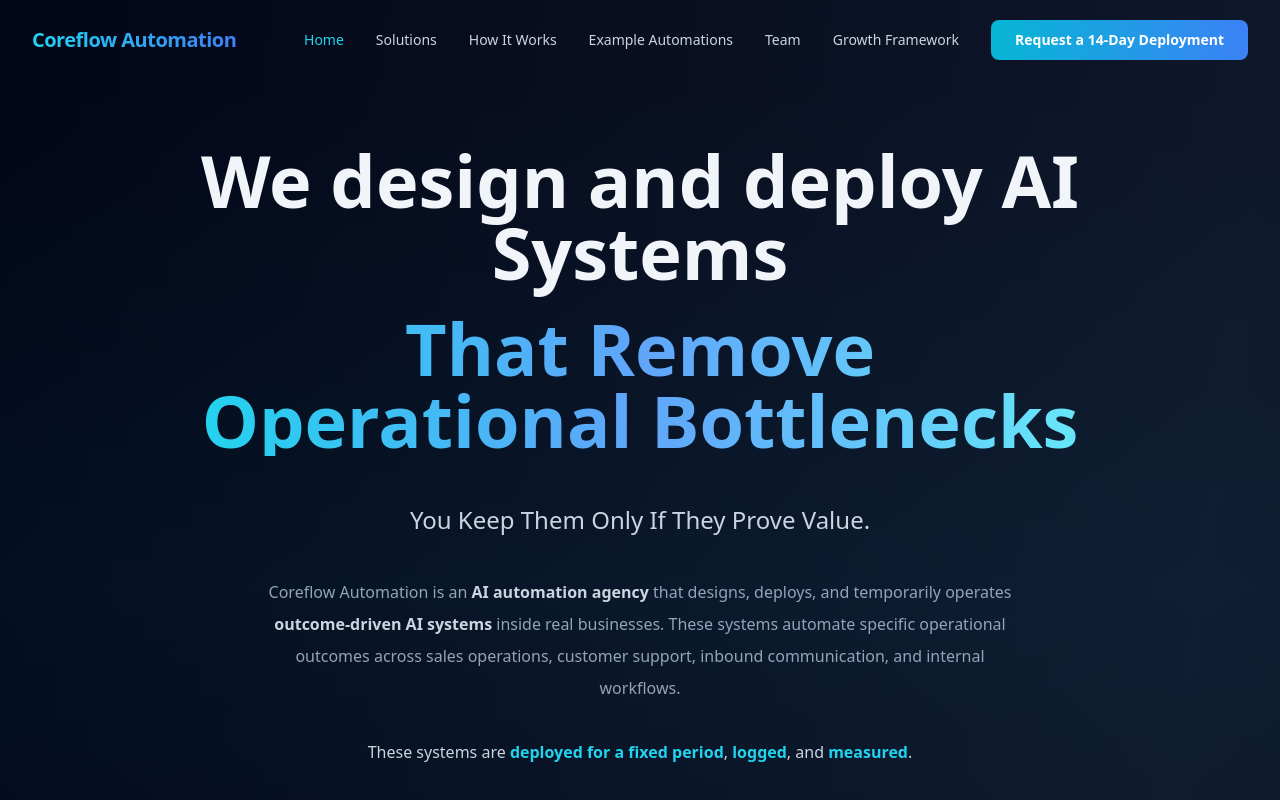
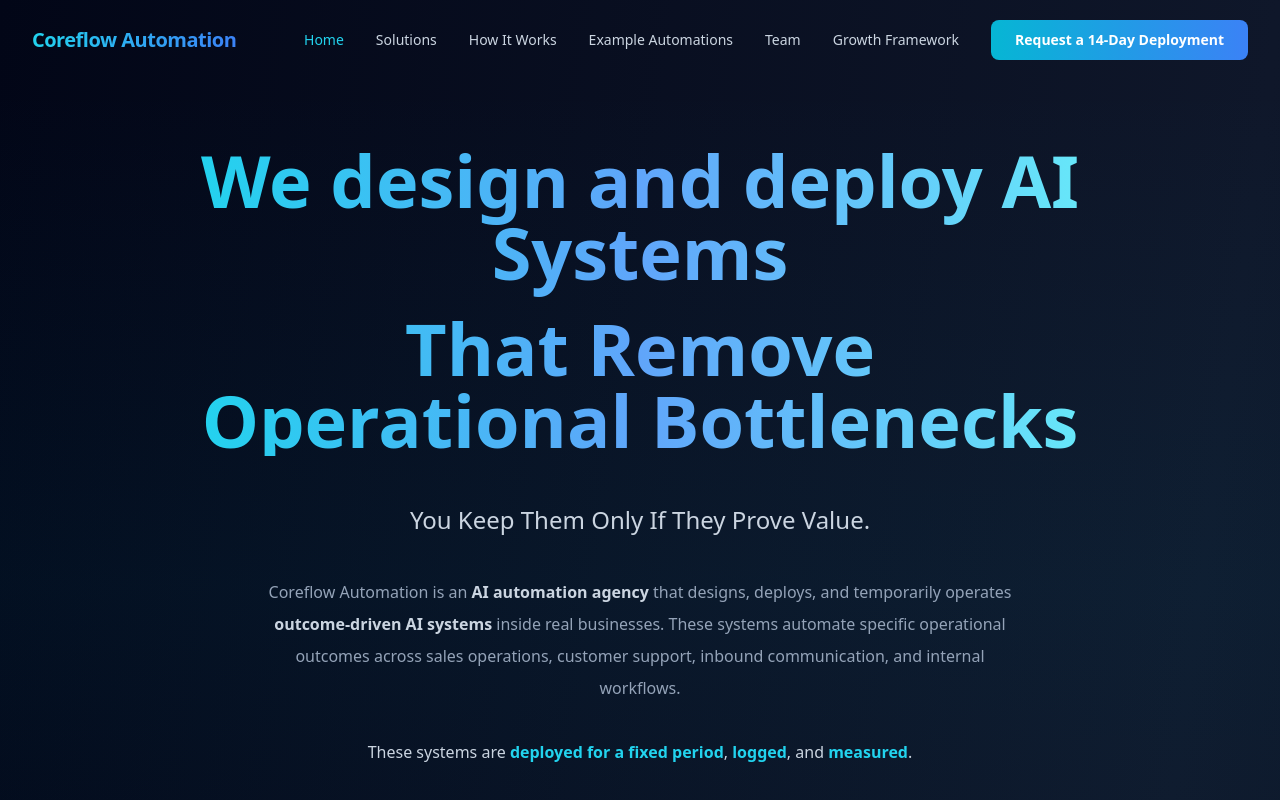
Before and after one commit to vladi1234valhala/valhala, a React (Vite) app in the folder project/: page / in a window 1280 px wide. Shown: the top 800 px of the page. Built offline with nearby package versions, Linux system fonts and the light colour scheme.

Commit message:
Updated Home.tsx

```diff
--- a/project/src/pages/Home.tsx
+++ b/project/src/pages/Home.tsx
@@ -153,11 +153,11 @@
       <section className="relative min-h-screen flex items-center justify-center px-4 sm:px-6 lg:px-8 overflow-hidden">
         <div className="absolute inset-0 bg-gradient-to-b from-transparent via-cyan-500/5 to-transparent pointer-events-none" />
         <div className="max-w-4xl mx-auto text-center relative z-10 fade-in-section py-16">
-          <h1 className="text-4xl sm:text-5xl lg:text-7xl font-bold mb-12 leading-relaxed">
-            <span className="block text-slate-100 mb-6">
+          <h1 className="text-4xl sm:text-5xl lg:text-7xl font-bold mb-12 leading-relaxed bg-gradient-to-r from-cyan-400 via-blue-400 to-cyan-300 bg-clip-text text-transparent">
+            <span className="block mb-6">
               We design and deploy AI Systems
             </span>
-            <span className="block bg-gradient-to-r from-cyan-400 via-blue-400 to-cyan-300 bg-clip-text text-transparent">
+            <span className="block">
               That Remove Operational Bottlenecks
             </span>
           </h1>
```
